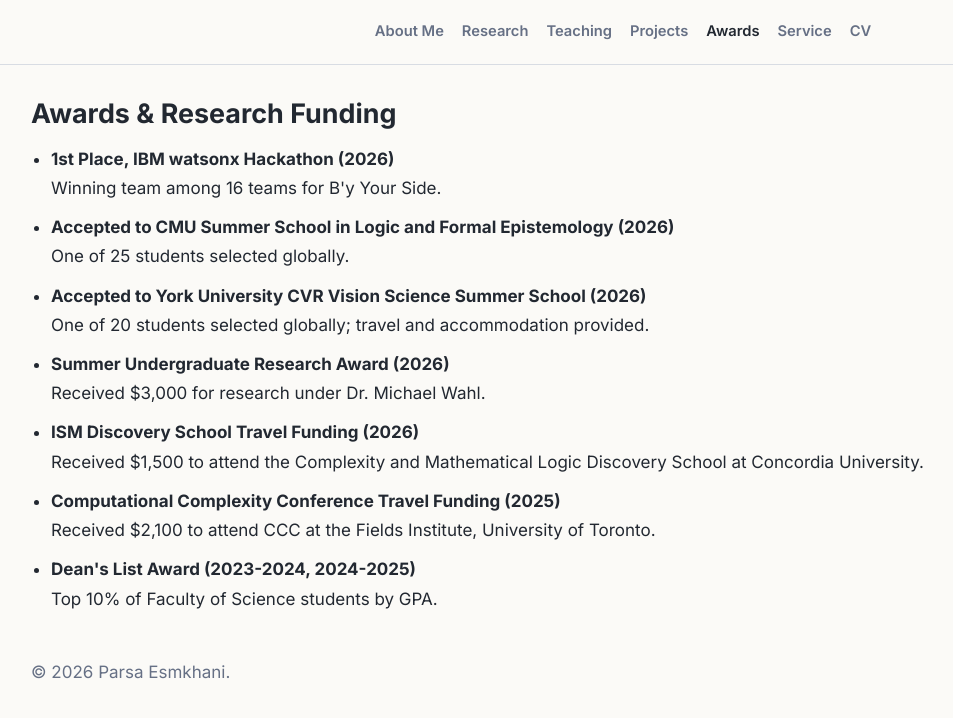
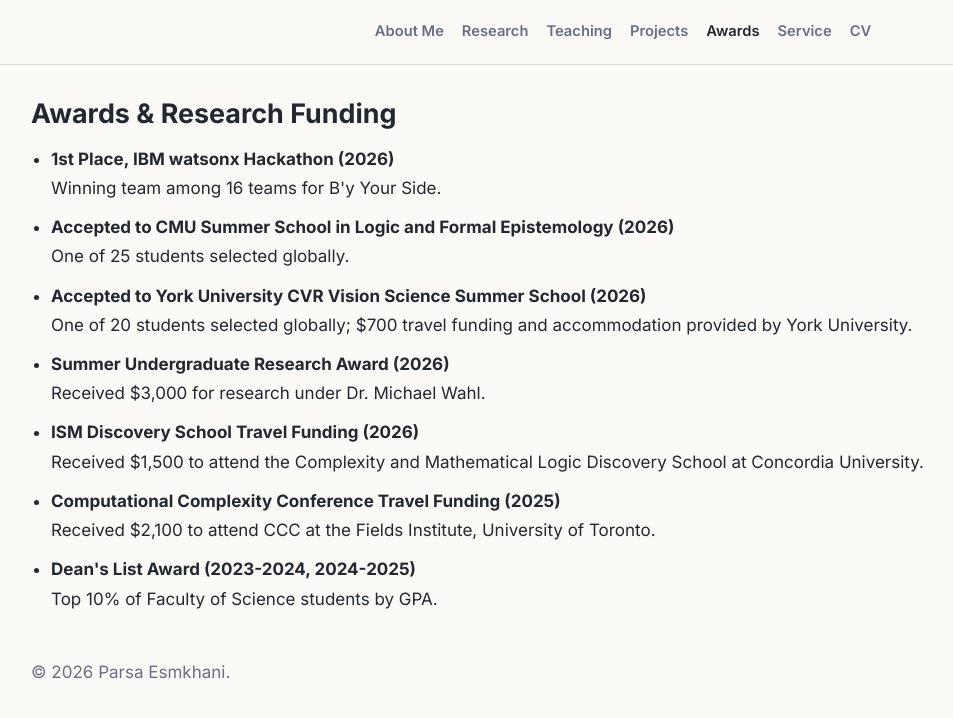
Before and after one commit to ParsaEsmkhani/ParsaEsmkhani.github.io, a plain HTML site: page awards.html in a window 1280 px wide. Shown: the whole page, without its empty margins (17-970 px from the left). Drawn offline with Linux system fonts and the light colour scheme.

Commit message:
Update CVR summer school award funding details
Co-authored-by: Cursor <cursoragent@cursor.com>

```diff
--- a/awards.html
+++ b/awards.html
@@ -35,7 +35,7 @@
           <ul class="award-list">
             <li><strong>1st Place, IBM watsonx Hackathon (2026)</strong> Winning team among 16 teams for B'y Your Side.</li>
             <li><strong>Accepted to CMU Summer School in Logic and Formal Epistemology (2026)</strong> One of 25 students selected globally.</li>
-            <li><strong>Accepted to York University CVR Vision Science Summer School (2026)</strong> One of 20 students selected globally; travel and accommodation provided.</li>
+            <li><strong>Accepted to York University CVR Vision Science Summer School (2026)</strong> One of 20 students selected globally; $700 travel funding and accommodation provided by York University.</li>
             <li><strong>Summer Undergraduate Research Award (2026)</strong> Received $3,000 for research under Dr. Michael Wahl.</li>
             <li><strong>ISM Discovery School Travel Funding (2026)</strong> Received $1,500 to attend the Complexity and Mathematical Logic Discovery School at Concordia University.</li>
             <li><strong>Computational Complexity Conference Travel Funding (2025)</strong> Received $2,100 to attend CCC at the Fields Institute, University of Toronto.</li>
```
